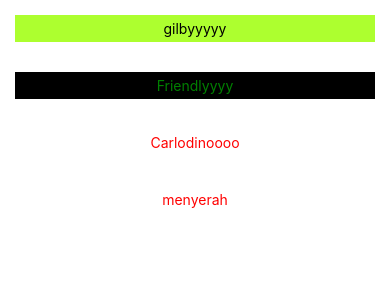
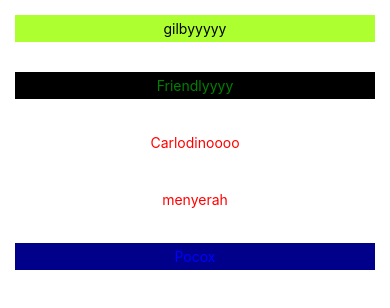
Before and after one commit to RumenserAmanda/Mobile-Programming, a React Native app: screen / in a window 390 px wide. Shown: the top 308 px of the page. Built offline with nearby package versions, Linux system fonts and the light colour scheme.

Commit message:
Tambah component

```diff
--- a/App.js
+++ b/App.js
@@ -4,6 +4,7 @@ import Friendlyyyy from './components/Friendly';
 import Gilbeh from './components/Gilbeh';
 import Carlodinoooo from './components/Carlodino';
 import Inces from './components/Inces';
+import Poco from './components/Poco';
 
 const style = StyleSheet.create({
   View: {
@@ -21,6 +22,7 @@ export default function App() {
       <Friendlyyyy />
       <Carlodinoooo />
       <Inces/>
+      <Poco/>
     </View>
   );
 }
--- /dev/null
+++ b/components/Poco.js
@@ -0,0 +1,22 @@
+import React from 'react';
+import { StyleSheet, View, Text } from 'react-native';
+
+const styles = StyleSheet.create({
+    View: {
+        backgroundColor: 'darkblue',
+        alignItems: 'center',
+        margin: 15,
+        padding: 5,
+    },
+    Text: {
+        color: 'blue',
+    }
+});
+
+export default function Poco() {
+    return(
+        <View style={styles.View}>
+            <Text style={styles.Text}>Pocox</Text>
+        </View>
+    );
+}
```
